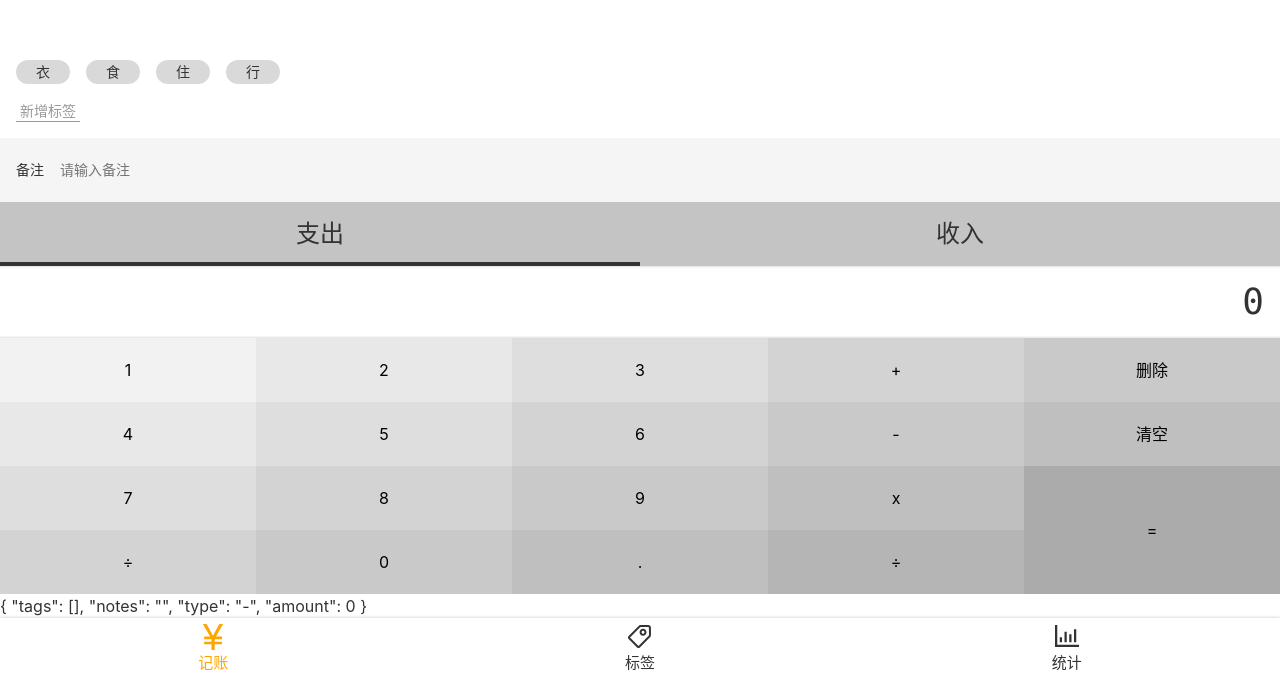
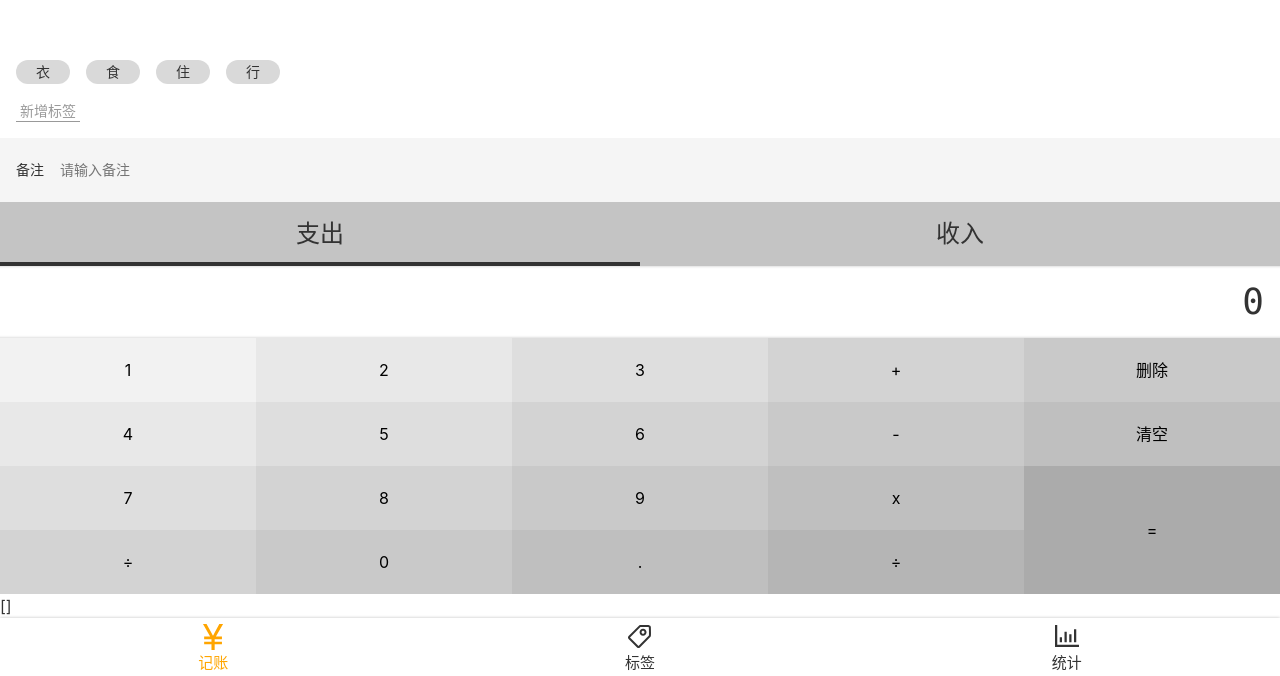
Before and after one commit to xiaoxiaoikhoudvan/tally, a Vue app: page /#/money in a window 1280 px wide. Shown: the part 124-800 px from the top of the page. Built offline with nearby package versions, Linux system fonts and the light colour scheme.

Commit message:
添加createAt字段

```diff
--- a/src/components/Money/NumberPad.vue
+++ b/src/components/Money/NumberPad.vue
@@ -64,6 +64,7 @@
         ok(){
             this.$emit('update:value',this.output)
             this.$emit('submit',this.output)
+            this.output = '0'
         }
     }
 </script>
--- a/src/views/Money.vue
+++ b/src/views/Money.vue
@@ -1,6 +1,6 @@
 <template>
         <Layout class-prefix="layout">
-            {{record}}
+            {{recordList}}
             <NumberPad @update:value="onUpdateAmount" @submit="saveRecord"/>
             <Types :value.sync="record.type" />
             <Notes @update:value="onUpdateNotes"/>
@@ -16,11 +16,22 @@
     import Tags from '@/components/Money/Tags.vue'
     import {Component, Watch} from 'vue-property-decorator'
 
+    // const version =  window.localStorage.getItem('version') || '0';
+    const recordList:Record[] = JSON.parse(window.localStorage.getItem('recordList')||'[]')
+    //     if (version === '0.0.1') {
+    //         recordList.forEach(record=>{
+    //             record.createdAt = new Date(2022,0,1)
+    //         });
+    //         window.localStorage.setItem('recordList',JSON.stringify(recordList));
+    //     }
+    // window.localStorage.setItem('version','0.0.2')
+
     type Record = {
         tags:string[]
         notes:string
         type:string
         amount:number
+        createdAt?:Date
     }
 
     @Component({
@@ -28,7 +39,7 @@
     })
     export default class Money extends Vue {
         tags = ['衣','食','住','行'];
-        recordList:Record[] = [];
+        recordList:Record[] = recordList
         record: Record={
             tags:[],notes:'',type:'-',amount:0
         };
@@ -45,8 +56,9 @@
             this.record.amount = parseFloat(value);
         }
         saveRecord(){
-            const record2 = JSON.parse(JSON.stringify(this.record))
-            this.recordList.push(record2)
+            const record2:Record = JSON.parse(JSON.stringify(this.record))
+            record2.createdAt = new Date();
+            this.recordList.push(record2);
             console.log("recordList=>",this.recordList);
         }
         @Watch('recordList')
```
